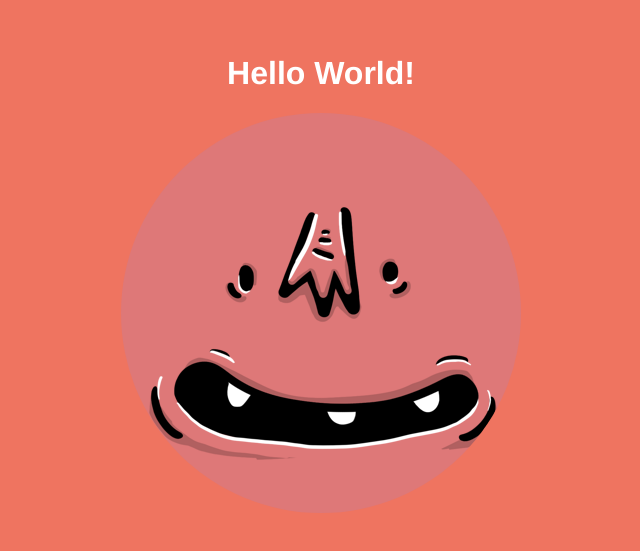
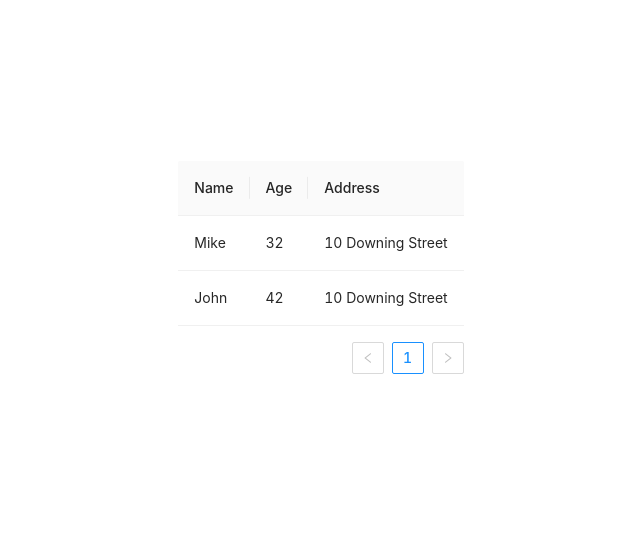
Before and after one commit to krzwc/backend-driven-table, a React app in the folder frontend/: page / in a window 1280 px wide. Shown: the part 125-676 px from the top of the page, without its empty margins (319-959 px from the left). Built offline with nearby package versions, Linux system fonts and the light colour scheme.

Commit message:
Add antd and display hardcoded table

```diff
--- a/frontend/package.json
+++ b/frontend/package.json
@@ -44,6 +44,7 @@
   },
   "dependencies": {
     "@babel/polyfill": "^7.8.3",
+    "antd": "^4.7.2",
     "core-js": "^3.6.4",
     "react": "^16.12.0",
     "react-dom": "^16.12.0"
--- /dev/null
+++ b/frontend/src/components/table/table.tsx
@@ -0,0 +1,37 @@
+import React from 'react';
+import { Table as AntdTable } from 'antd';
+
+const dataSource = [
+  {
+    key: '1',
+    name: 'Mike',
+    age: 32,
+    address: '10 Downing Street',
+  },
+  {
+    key: '2',
+    name: 'John',
+    age: 42,
+    address: '10 Downing Street',
+  },
+];
+
+const columns = [
+  {
+    title: 'Name',
+    dataIndex: 'name',
+    key: 'name',
+  },
+  {
+    title: 'Age',
+    dataIndex: 'age',
+    key: 'age',
+  },
+  {
+    title: 'Address',
+    dataIndex: 'address',
+    key: 'address',
+  },
+];
+
+export const Table = () => <AntdTable dataSource={dataSource} columns={columns} />;
--- a/frontend/src/index.tsx
+++ b/frontend/src/index.tsx
@@ -1,6 +1,6 @@
 import React from 'react';
 import { render } from 'react-dom';
 
-import Index from './pages';
+import { Main } from './pages/main';
 
-render(<Index />, document.getElementById('root'));
+render(<Main />, document.getElementById('root'));
--- a/frontend/src/pages/index.tsx
+++ /dev/null
@@ -1,12 +0,0 @@
-import React from 'react';
-import logo from '../assets/avatar.png';
-import '../styles.css';
-
-export default function src() {
-  return (
-    <div className="container">
-      <h1>Hello World!</h1>
-      <img src={logo} alt="" />
-    </div>
-  );
-}
--- /dev/null
+++ b/frontend/src/pages/main.tsx
@@ -0,0 +1,13 @@
+import React from 'react';
+import '../styles.css';
+import 'antd/dist/antd.css';
+
+import { Table } from '../components/table/table';
+
+export const Main = () => {
+  return (
+    <div className="container">
+      <Table />
+    </div>
+  );
+};
--- a/frontend/src/styles.css
+++ b/frontend/src/styles.css
@@ -1,20 +1,7 @@
 html,
 body {
   height: 100vh;
-  background-color: #ef7460;
-  color: #fff;
-  font-family: "Franklin Gothic Medium", "Arial Narrow", Arial, sans-serif;
-
   display: flex;
   align-items: center;
   justify-content: center;
 }
-
-.container > h1 {
-  text-align: center;
-  width: 100%;
-  display: block;
-}
-.container > img {
-  border-radius: 50%;
-}
```
Also changed, not shown: frontend/src/assets/avatar.png (deleted), 1 other file (tests, documents, lock files or other folders).
